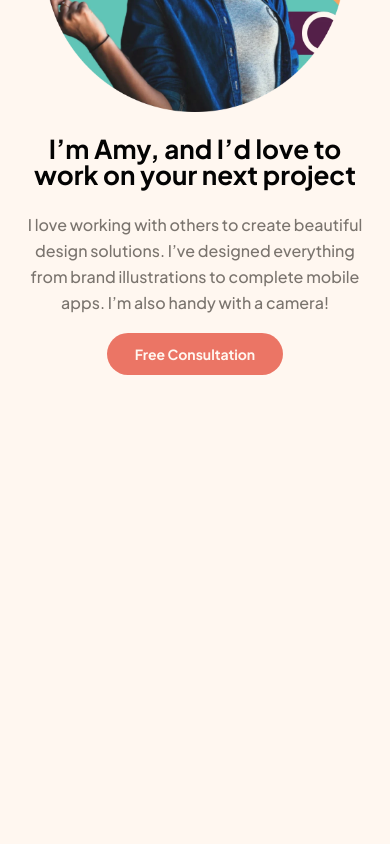
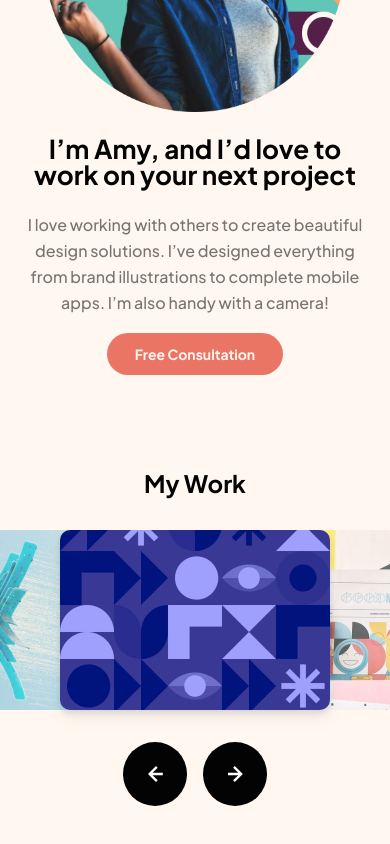
Before and after one commit to richieAiello/mock-design-portfolio, a React (Vite) app: page / in a window 390 px wide. Shown: the part 1765-2609 px from the top of the page. Before the commit the page ends 2233 px from the top, so only its background shows below. Built offline with nearby package versions, Linux system fonts and the light colour scheme.

Commit message:
Starting JSX and Styles for carousel feature on mobile.

```diff
--- a/package.json
+++ b/package.json
@@ -8,6 +8,7 @@
     "preview": "vite preview"
   },
   "dependencies": {
+    "clsx": "^1.2.1",
     "react": "^18.2.0",
     "react-dom": "^18.2.0"
   },
--- a/src/App.jsx
+++ b/src/App.jsx
@@ -2,6 +2,7 @@ import Header from './components/header/Header';
 import Hero from './components/hero/Hero';
 import Skills from './components/skills/Skills';
 import About from './components/about/About';
+import Projects from './components/projects/Projects';
 
 const App = props => {
   return (
@@ -11,6 +12,7 @@ const App = props => {
         <Hero />
         <Skills />
         <About />
+        <Projects />
       </main>
     </>
   );
--- a/src/components/about/AboutImage.jsx
+++ b/src/components/about/AboutImage.jsx
@@ -3,7 +3,7 @@ const AboutImage = props => {
     <img
       src="./image-amy.webp"
       alt="Photo of Designer Amy"
-      className="h-[300px] w-[300px] mx-auto mb-6"
+      className="h-[300px] w-[300px] mx-auto mb-6 object-cover"
     />
   );
 };
--- /dev/null
+++ b/src/components/projects/Carousel.jsx
@@ -0,0 +1,81 @@
+import { useState, useEffect, useRef } from 'react';
+import CarouselSlide from './CarouselSlide';
+import CarouselBtn from './CarouselBtn';
+import clsx from 'clsx';
+import images from './images';
+import './carousel.css';
+
+// store slide images in a state array
+// use immutability ... to change state
+
+// Swap src for images with clsx
+// left slide = array.indexOf(active) - 1
+// right slide = array.indexOf(active) + 1
+// if
+// prev btn condition - if active = 1, then active = 5, else active - 1
+// next btn condition - if active = 5, then active = 1, else active + 1
+// remember images.length - 1 to find the last index.
+
+const Carousel = props => {
+  const [slides, setSlides] = useState(images);
+
+  const prevBtnRef = useRef(null);
+  const nextBtnRef = useRef(null);
+
+  const handlePrevClick = e => {
+    prevBtnRef.current.focus();
+  };
+
+  const handleNextClick = e => {
+    nextBtnRef.current.focus();
+  };
+
+  // Allows the left and right arrow keys to operate and focus the next and previous buttons
+  useEffect(() => {
+    const handleKeyDown = e => {
+      e.key === 'ArrowLeft' && handlePrevClick();
+      e.key === 'ArrowRight' && handleNextClick();
+    };
+
+    document.addEventListener('keydown', handleKeyDown);
+
+    return () => {
+      document.removeEventListener('keydown', handleKeyDown);
+    };
+  }, []);
+
+  return (
+    <div>
+      <div className="container relative w-screen h-[180px]">
+        <CarouselSlide
+          src="./image-slide-1.jpg"
+          className="left-[-150px] opacity-75"
+        />
+        <CarouselSlide
+          src="./image-slide-2.jpg"
+          className="left-0 right-0 mx-auto z-50 drop-shadow-lg"
+          current
+        />
+        <CarouselSlide
+          src="./image-slide-3.jpg"
+          className="right-[-150px] opacity-75"
+        />
+      </div>
+      <div className="w-max space-x-4 mx-auto mt-8">
+        <CarouselBtn
+          label="Click to view previous project."
+          prev
+          onClick={handlePrevClick}
+          ref={prevBtnRef}
+        />
+        <CarouselBtn
+          label="Click to view next project."
+          onClick={handleNextClick}
+          ref={nextBtnRef}
+        />
+      </div>
+    </div>
+  );
+};
+
+export default Carousel;
--- /dev/null
+++ b/src/components/projects/CarouselBtn.jsx
@@ -0,0 +1,24 @@
+import prev from '../../assets/icon-arrow-left.svg';
+import next from '../../assets/icon-arrow-right.svg';
+import { forwardRef } from 'react';
+
+const CarouselBtn = (props, ref) => {
+  return (
+    <button
+      type="button"
+      className="relative align-middle rounded-full bg-black h-[64px] w-[64px]
+          duration-[400ms] hover:bg-blue focus:bg-blue"
+      aria-label={props.label}
+      onClick={props.onClick}
+      ref={ref}
+    >
+      <img
+        src={props.prev ? prev : next}
+        alt=""
+        className="inline absolute m-auto top-0 bottom-0 left-0 right-0"
+      />
+    </button>
+  );
+};
+
+export default forwardRef(CarouselBtn);
--- /dev/null
+++ b/src/components/projects/CarouselSlide.jsx
@@ -0,0 +1,19 @@
+const CarouselSlide = props => {
+  return (
+    <div className="">
+      <img
+        src={props.src}
+        alt=""
+        loading="lazy"
+        className={`
+          absolute top-0 rounded-[0.625rem] w-[270px] h-[180px]
+          duration-[400ms] slide-animation
+          ${props.className}
+        `}
+        aria-current={props.current}
+      />
+    </div>
+  );
+};
+
+export default CarouselSlide;
--- /dev/null
+++ b/src/components/projects/Projects.jsx
@@ -0,0 +1,14 @@
+import Carousel from './Carousel';
+
+const Projects = props => {
+  return (
+    <section className="mb-[6.25rem] w-screen">
+      <h3 className="text-black text-[1.5rem] font-bold leading-[1.89rem] mb-8 text-center">
+        My Work
+      </h3>
+      <Carousel />
+    </section>
+  );
+};
+
+export default Projects;
--- /dev/null
+++ b/src/components/projects/carousel.css
@@ -0,0 +1,12 @@
+@keyframes fade {
+  0% {
+    opacity: 100%;
+  }
+  100% {
+    opacity: 0%;
+  }
+}
+
+.slide-animation {
+  animation: fade 400ms;
+}
--- /dev/null
+++ b/src/components/projects/images.js
@@ -0,0 +1,24 @@
+const images = [
+  {
+    src: './image-slide-1',
+    id: '1',
+  },
+  {
+    src: './image-slide-2',
+    id: '2',
+  },
+  {
+    src: './image-slide-3',
+    id: '3',
+  },
+  {
+    src: './image-slide-4',
+    id: '4',
+  },
+  {
+    src: './image-slide-5',
+    id: '5',
+  },
+];
+
+export default images;
--- a/src/index.css
+++ b/src/index.css
@@ -14,6 +14,10 @@
 /************************************************
   Base Styles
 ************************************************/
+#root {
+  overflow-x: hidden;
+}
+
 .body {
   font-family: 'Plus Jakarta Sans', sans-serif;
   font-weight: 500;
```
Also changed, not shown: src/components/contact/Contact.jsx (added), 1 other file (tests, documents, lock files or other folders).
